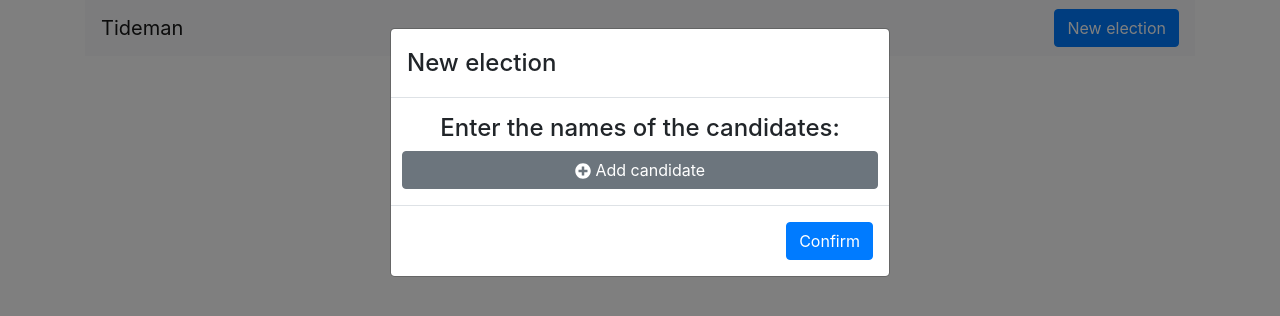
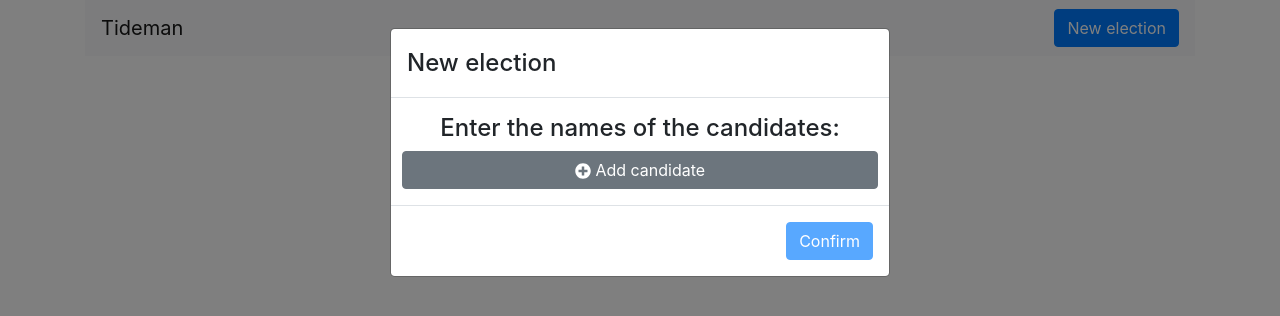
Before and after one commit to GMMan/tideman-ssvm, a Next.js app: page / in a window 1280 px wide. Shown: the top 316 px of the page. Built offline with nearby package versions, Linux system fonts and the light colour scheme.

Commit message:
Add more validations for modal

```diff
--- a/components/StartModal.js
+++ b/components/StartModal.js
@@ -57,6 +57,10 @@ export default function StartModal(props) {
     setShowValidationErrors(false)
   }
 
+  const onFormSubmit = (event) => {
+    event.preventDefault()
+  }
+
   const addRow = (
     <Form.Row>
       <Button variant='secondary' block onClick={onAddCandidate}>
@@ -77,7 +81,7 @@ export default function StartModal(props) {
 
       <Modal.Body>
         <h4 className='text-center'>Enter the names of the candidates:</h4>
-        <Form validated={showValidationErrors}>
+        <Form validated={showValidationErrors} onSubmit={onFormSubmit}>
           {candidateNames.map((v, i) => {
             return <CandidateRow
               key={i}
@@ -97,7 +101,10 @@ export default function StartModal(props) {
         { canCancel &&
           <Button variant='secondary' onClick={onCancel}>Cancel</Button>
         }
-        <Button variant='primary' onClick={onConfirmClick}>Confirm</Button>
+        <Button variant='primary' disabled={candidateNames.length === 0}
+          onClick={onConfirmClick}>
+          Confirm
+        </Button>
       </Modal.Footer>
     </Modal>
   )
```
